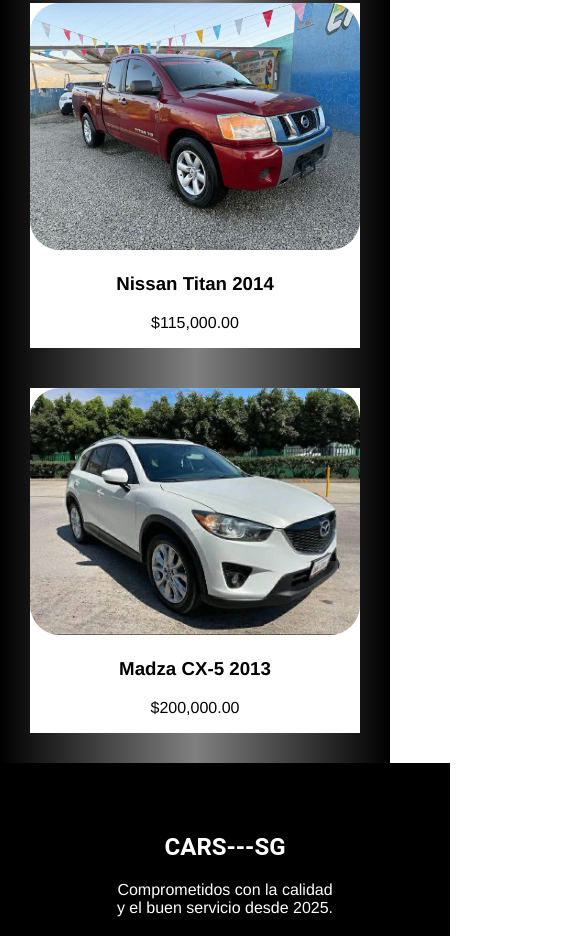
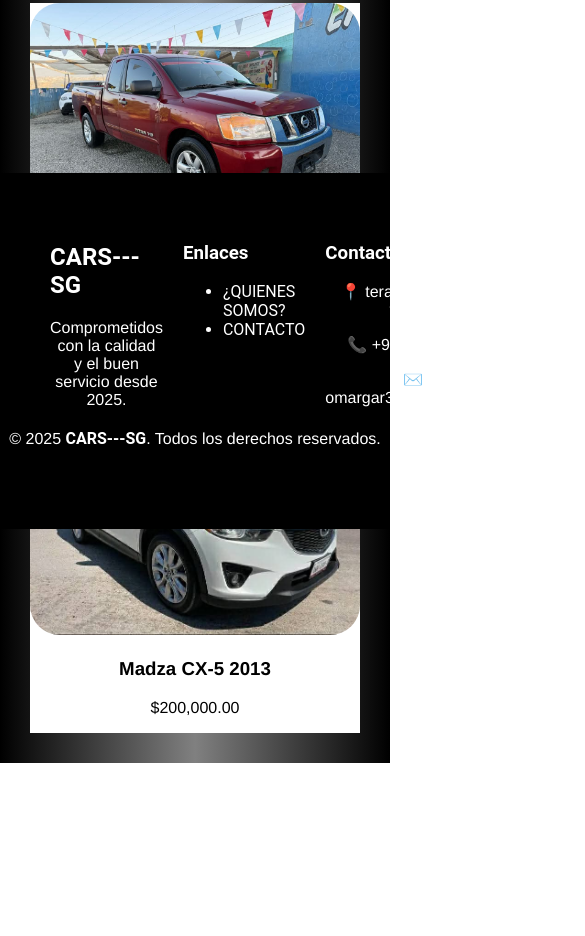
Before and after one commit to omarSG0712/CARS-S, a plain HTML site: page index.html in a window 390 px wide. Shown: the part 2850-3786 px from the top of the page, 585 px wide, since content can reach past the window. After the commit the page ends 3613 px from the top, so only its background shows below. Drawn offline with Linux system fonts and the light colour scheme.

Commit message:
Update index.css

```diff
--- a/index.css
+++ b/index.css
@@ -229,16 +229,6 @@ body{
         width: 100%;
     }
 
-    footer, .derechos-a {
-        position: static;
-        width: 100%;
-        text-align: center;
-    }
-
-    .parte-baja {
-        flex-direction: column;
-        align-items: center;
-    }
 }
 @media (max-width: 600px) {
   .footer-container {
```
